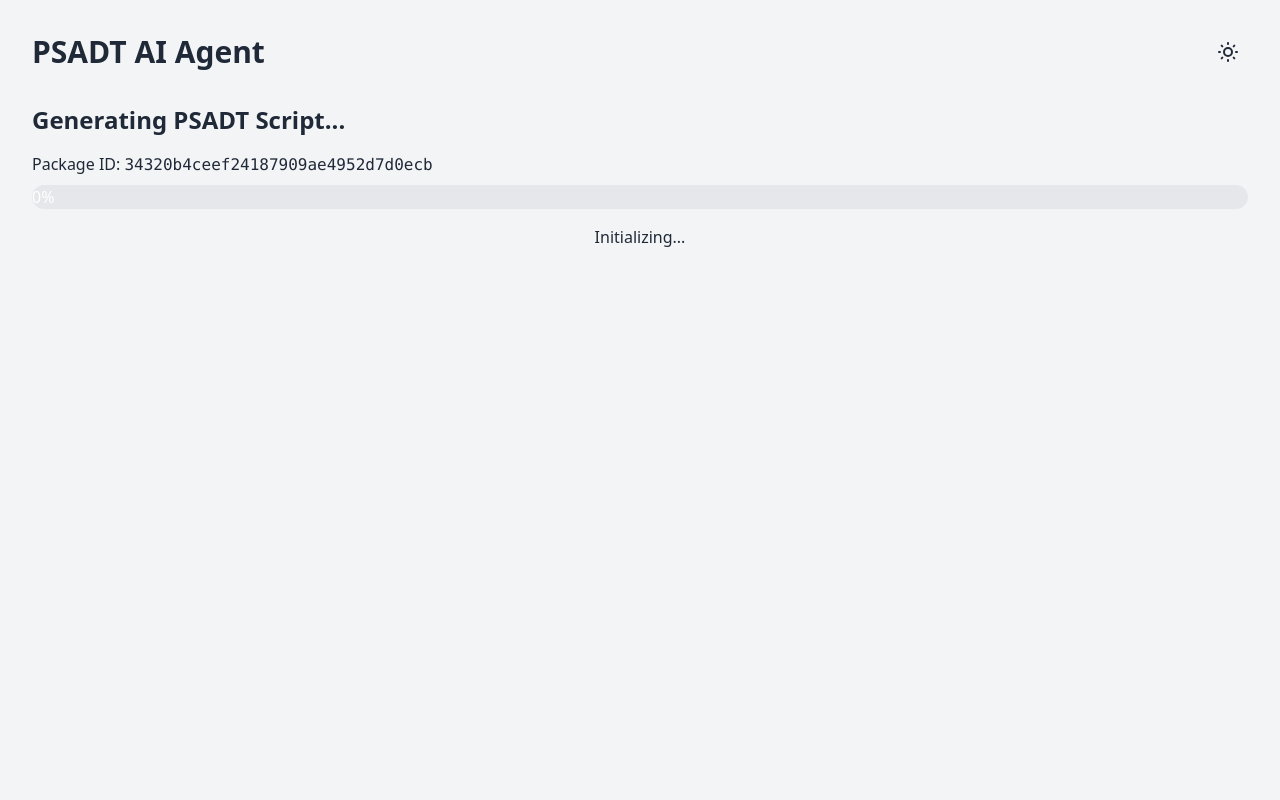
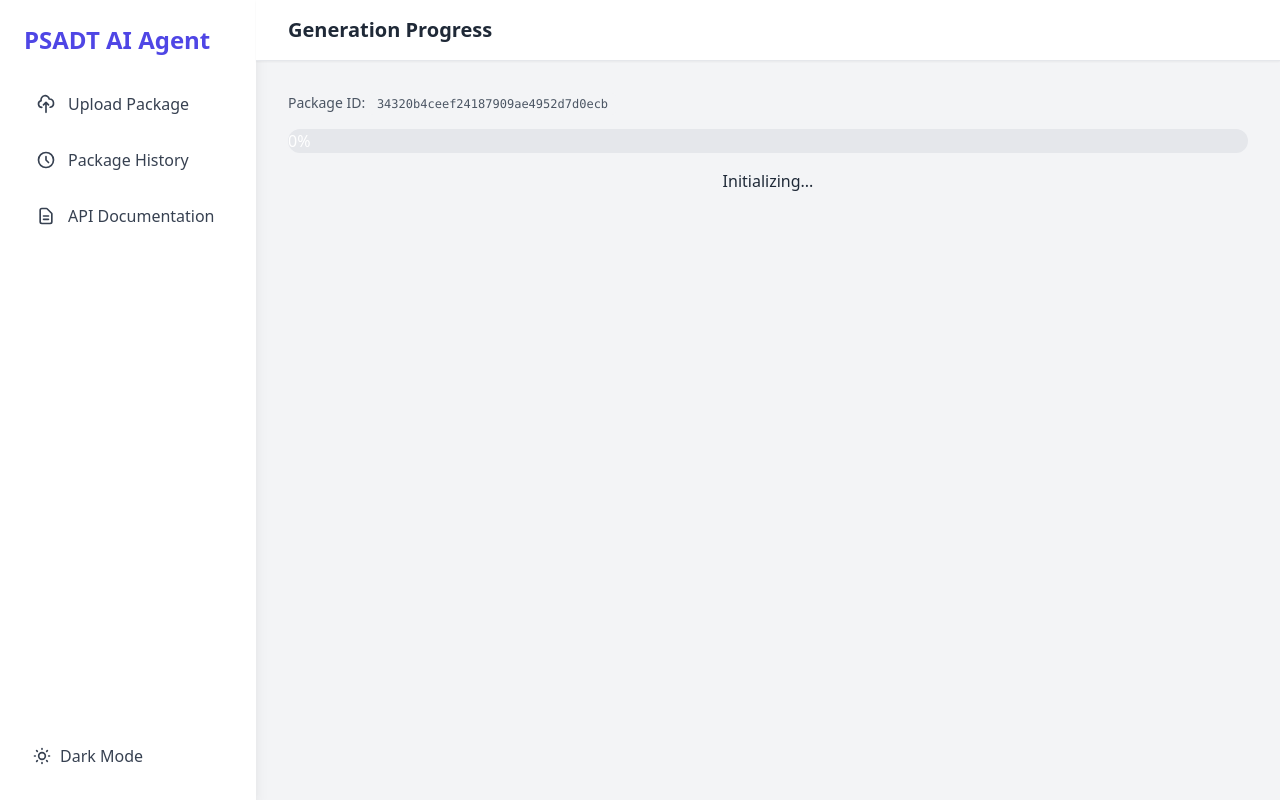
Before and after one commit to alexandergreif/AIPackager_v2, a Flask app: page /progress/34320b4ceef24187909ae4952d7d0ecb in a window 1280 px wide. Run offline with Flask 3, Linux system fonts and the light colour scheme; some libraries are stand-ins or nearby versions.

```diff
--- a/src/ai_psadt_agent/api/routes/ui.py
+++ b/src/ai_psadt_agent/api/routes/ui.py
@@ -124,6 +124,7 @@ def sse_progress(package_id: str) -> Response:
                         logger.info(f"Package generation finished with status: {package.status.value}")
                         # Use hardcoded URL path instead of url_for() to avoid application context issues
                         redirect_url = "/ui/history"
+                        logger.info(f"Sending SSE done event with redirect to: {redirect_url}")
                         yield f'event: done\ndata: {{"redirect_url": "{redirect_url}"}}\n\n'
                         break
                 time.sleep(1)
@@ -150,13 +151,32 @@ def history_page() -> str:
     per_page = 10
     with get_db_session() as session:
         total = session.query(Package).count()
-        packages = (
+        packages_query = (
             session.query(Package)
             .order_by(Package.created_at.desc())
             .offset((page - 1) * per_page)
             .limit(per_page)
             .all()
         )
+
+        # Convert to dictionaries to avoid DetachedInstanceError
+        packages = []
+        for pkg in packages_query:
+            packages.append(
+                {
+                    "id": pkg.id,
+                    "package_id": str(pkg.package_id),
+                    "name": pkg.name,
+                    "version": pkg.version,
+                    "status": pkg.status,
+                    "progress": pkg.progress,
+                    "status_message": pkg.status_message,
+                    "created_at": pkg.created_at,
+                    "updated_at": pkg.updated_at,
+                    "script_text": pkg.script_text,
+                }
+            )
+
     pagination = Pagination(page, per_page, total)
     return render_template("history.html", packages=packages, pagination=pagination)
 
@@ -178,3 +198,46 @@ def download_package_script(package_id: int) -> Response:
             "Content-disposition": f"attachment; filename=Deploy-Application-{package.name}-{package.version}.ps1"
         },
     )
+
+
+@ui_bp.route("/packages/<string:package_uuid>/download")
+def download_package_script_by_uuid(package_uuid: str) -> Response:
+    """Downloads the generated script for a given package by UUID."""
+    try:
+        package_id = uuid.UUID(package_uuid)
+    except ValueError:
+        return Response("Invalid package ID.", status=400)
+
+    with get_db_session() as session:
+        package = session.query(Package).filter(Package.package_id == package_id).first()
+        if not package or not package.script_text:
+            return Response("Script not found.", status=404)
+
+        script_text = package.script_text
+
+    return Response(
+        script_text,
+        mimetype="text/plain",
+        headers={
+            "Content-disposition": f"attachment; filename=Deploy-Application-{package.name}-{package.version}.ps1"
+        },
+    )
+
+
+@ui_bp.route("/packages/<string:package_uuid>/script")
+def get_package_script_content(package_uuid: str) -> Response:
+    """Returns the script content as JSON for copy-to-clipboard functionality."""
+    try:
+        package_id = uuid.UUID(package_uuid)
+    except ValueError:
+        return Response("Invalid package ID.", status=400)
+
+    with get_db_session() as session:
+        package = session.query(Package).filter(Package.package_id == package_id).first()
+        if not package or not package.script_text:
+            return Response("Script not found.", status=404)
+
+    return Response(
+        package.script_text,
+        mimetype="text/plain",
+    )
--- a/src/ai_psadt_agent/templates/ui/base.html
+++ b/src/ai_psadt_agent/templates/ui/base.html
@@ -34,19 +34,70 @@
     </style>
 </head>
 <body class="bg-gray-100 text-gray-800 dark:bg-gray-900 dark:text-gray-200 transition-colors duration-300">
-    <div class="container mx-auto p-8">
-        <header class="flex justify-between items-center mb-8">
-            <h1 class="text-3xl font-bold">
+    <div class="flex min-h-screen">
+        <!-- Sidebar Navigation -->
+        <nav class="w-64 bg-white dark:bg-gray-800 shadow-lg">
+            <div class="p-6">
+                <h1 class="text-2xl font-bold text-indigo-600 dark:text-indigo-400">
                     <a href="{{ url_for('ui_bp.upload_page') }}">PSADT AI Agent</a>
                 </h1>
-            <button @click="dark = !dark" class="p-2 rounded-full focus:outline-none focus:ring-2 focus:ring-offset-2 focus:ring-indigo-500">
-                <svg x-show="!dark" class="w-6 h-6" fill="none" stroke="currentColor" viewBox="0 0 24 24" xmlns="http://www.w3.org/2000/svg"><path stroke-linecap="round" stroke-linejoin="round" stroke-width="2" d="M12 3v1m0 16v1m9-9h-1M4 12H3m15.364 6.364l-.707-.707M6.343 6.343l-.707-.707m12.728 0l-.707.707M6.343 17.657l-.707.707M16 12a4 4 0 11-8 0 4 4 0 018 0z"></path></svg>
-                <svg x-show="dark" class="w-6 h-6" fill="none" stroke="currentColor" viewBox="0 0 24 24" xmlns="http://www.w3.org/2000/svg"><path stroke-linecap="round" stroke-linejoin="round" stroke-width="2" d="M20.354 15.354A9 9 0 018.646 3.646 9.003 9.003 0 0012 21a9.003 9.003 0 008.354-5.646z"></path></svg>
+            </div>
+            <div class="px-6">
+                <ul class="space-y-2">
+                    <li>
+                        <a href="{{ url_for('ui_bp.upload_page') }}"
+                           class="flex items-center p-3 rounded-lg hover:bg-gray-100 dark:hover:bg-gray-700 transition-colors {{ 'bg-indigo-100 dark:bg-indigo-900 text-indigo-700 dark:text-indigo-300' if request.endpoint == 'ui_bp.upload_page' else 'text-gray-700 dark:text-gray-300' }}">
+                            <svg class="w-5 h-5 mr-3" fill="none" stroke="currentColor" viewBox="0 0 24 24">
+                                <path stroke-linecap="round" stroke-linejoin="round" stroke-width="2" d="M7 16a4 4 0 01-.88-7.903A5 5 0 1115.9 6L16 6a5 5 0 011 9.9M15 13l-3-3m0 0l-3 3m3-3v12"></path>
+                            </svg>
+                            Upload Package
+                        </a>
+                    </li>
+                    <li>
+                        <a href="{{ url_for('ui_bp.history_page') }}"
+                           class="flex items-center p-3 rounded-lg hover:bg-gray-100 dark:hover:bg-gray-700 transition-colors {{ 'bg-indigo-100 dark:bg-indigo-900 text-indigo-700 dark:text-indigo-300' if request.endpoint == 'ui_bp.history_page' else 'text-gray-700 dark:text-gray-300' }}">
+                            <svg class="w-5 h-5 mr-3" fill="none" stroke="currentColor" viewBox="0 0 24 24">
+                                <path stroke-linecap="round" stroke-linejoin="round" stroke-width="2" d="M12 8v4l3 3m6-3a9 9 0 11-18 0 9 9 0 0118 0z"></path>
+                            </svg>
+                            Package History
+                        </a>
+                    </li>
+                    <li>
+                        <a href="/docs" target="_blank"
+                           class="flex items-center p-3 rounded-lg hover:bg-gray-100 dark:hover:bg-gray-700 transition-colors text-gray-700 dark:text-gray-300">
+                            <svg class="w-5 h-5 mr-3" fill="none" stroke="currentColor" viewBox="0 0 24 24">
+                                <path stroke-linecap="round" stroke-linejoin="round" stroke-width="2" d="M9 12h6m-6 4h6m2 5H7a2 2 0 01-2-2V5a2 2 0 012-2h5.586a1 1 0 01.707.293l5.414 5.414a1 1 0 01.293.707V19a2 2 0 01-2 2z"></path>
+                            </svg>
+                            API Documentation
+                        </a>
+                    </li>
+                </ul>
+            </div>
+            <div class="absolute bottom-6 left-6">
+                <button @click="dark = !dark" class="flex items-center p-2 rounded-lg hover:bg-gray-100 dark:hover:bg-gray-700 transition-colors text-gray-700 dark:text-gray-300">
+                    <svg x-show="!dark" class="w-5 h-5 mr-2" fill="none" stroke="currentColor" viewBox="0 0 24 24">
+                        <path stroke-linecap="round" stroke-linejoin="round" stroke-width="2" d="M12 3v1m0 16v1m9-9h-1M4 12H3m15.364 6.364l-.707-.707M6.343 6.343l-.707-.707m12.728 0l-.707.707M6.343 17.657l-.707.707M16 12a4 4 0 11-8 0 4 4 0 018 0z"></path>
+                    </svg>
+                    <svg x-show="dark" class="w-5 h-5 mr-2" fill="none" stroke="currentColor" viewBox="0 0 24 24">
+                        <path stroke-linecap="round" stroke-linejoin="round" stroke-width="2" d="M20.354 15.354A9 9 0 018.646 3.646 9.003 9.003 0 0012 21a9.003 9.003 0 008.354-5.646z"></path>
+                    </svg>
+                    <span x-show="!dark">Dark Mode</span>
+                    <span x-show="dark">Light Mode</span>
                 </button>
+            </div>
+        </nav>
+
+        <!-- Main Content -->
+        <div class="flex-1 flex flex-col">
+            <header class="bg-white dark:bg-gray-800 shadow-sm border-b border-gray-200 dark:border-gray-700">
+                <div class="px-8 py-4">
+                    <h2 class="text-xl font-semibold">{% block page_title %}Dashboard{% endblock %}</h2>
+                </div>
             </header>
-        <main>
+            <main class="flex-1 p-8">
                 {% block content %}{% endblock %}
             </main>
+        </div>
     </div>
     {% block scripts %}{% endblock %}
 </body>
--- a/src/ai_psadt_agent/templates/ui/history.html
+++ b/src/ai_psadt_agent/templates/ui/history.html
@@ -2,8 +2,9 @@
 
 {% block title %}Package History{% endblock %}
 
+{% block page_title %}Package History{% endblock %}
+
 {% block content %}
-<h1 class="text-2xl font-bold mb-4 dark:text-gray-200">Package Generation History</h1>
 
 <div class="bg-white p-6 rounded-lg shadow-md dark:bg-gray-800">
     <div class="space-y-4">
--- a/src/ai_psadt_agent/templates/ui/progress.html
+++ b/src/ai_psadt_agent/templates/ui/progress.html
@@ -2,9 +2,12 @@
 
 {% block title %}Generation Progress{% endblock %}
 
+{% block page_title %}Generation Progress{% endblock %}
+
 {% block content %}
-<h1 class="text-2xl font-bold mb-4 dark:text-gray-200">Generating PSADT Script...</h1>
-<p class="mb-2 dark:text-gray-400">Package ID: <span class="font-mono">{{ package_id }}</span></p>
+<div class="mb-4">
+    <p class="text-sm text-gray-600 dark:text-gray-400">Package ID: <span class="font-mono text-xs bg-gray-100 dark:bg-gray-700 px-2 py-1 rounded">{{ package_id }}</span></p>
+</div>
 
 <div hx-ext="sse" sse-connect="/v1/progress/{{ package_id }}" hx-trigger="load">
     <div id="progress-bar-container" class="w-full bg-gray-200 rounded-full h-6 mb-4 dark:bg-gray-700" sse-swap="progressbar" hx-swap="innerHTML">
--- a/src/ai_psadt_agent/templates/ui/upload.html
+++ b/src/ai_psadt_agent/templates/ui/upload.html
@@ -2,8 +2,9 @@
 
 {% block title %}Upload Package{% endblock %}
 
+{% block page_title %}Upload Package{% endblock %}
+
 {% block content %}
-<h1 class="text-2xl font-bold mb-4 dark:text-gray-200">Create New PSADT Package</h1>
 
 <form hx-post="{{ url_for('ui_bp.create_package_from_form') }}" hx-encoding="multipart/form-data" hx-swap="none">
     <div class="bg-white p-6 rounded-lg shadow-md dark:bg-gray-800">
```
Also changed, not shown: aipackager.db, 1 other file. Lines whose indentation alone changed are shown as unchanged.
